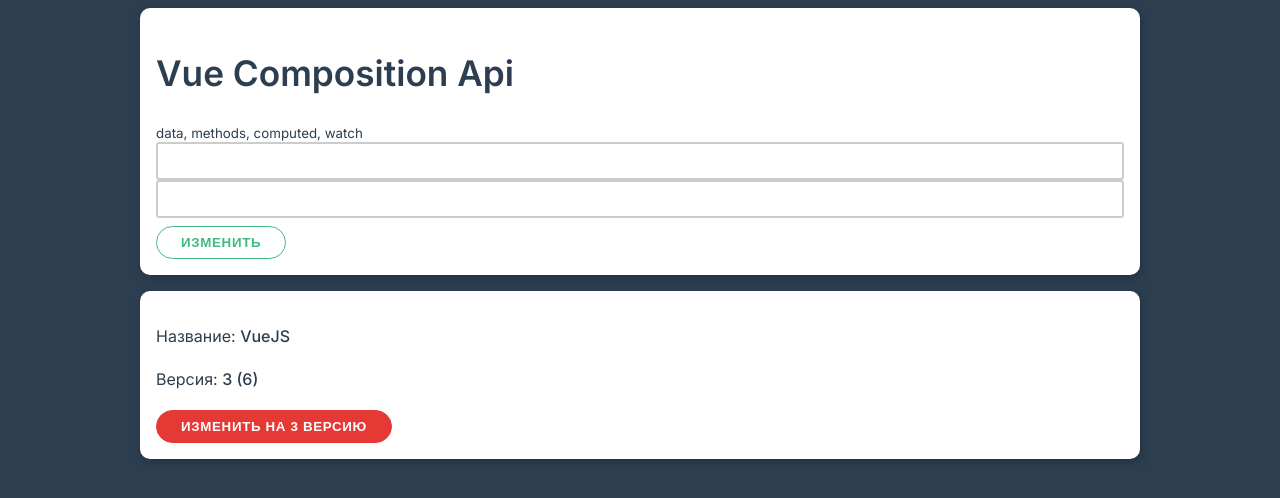
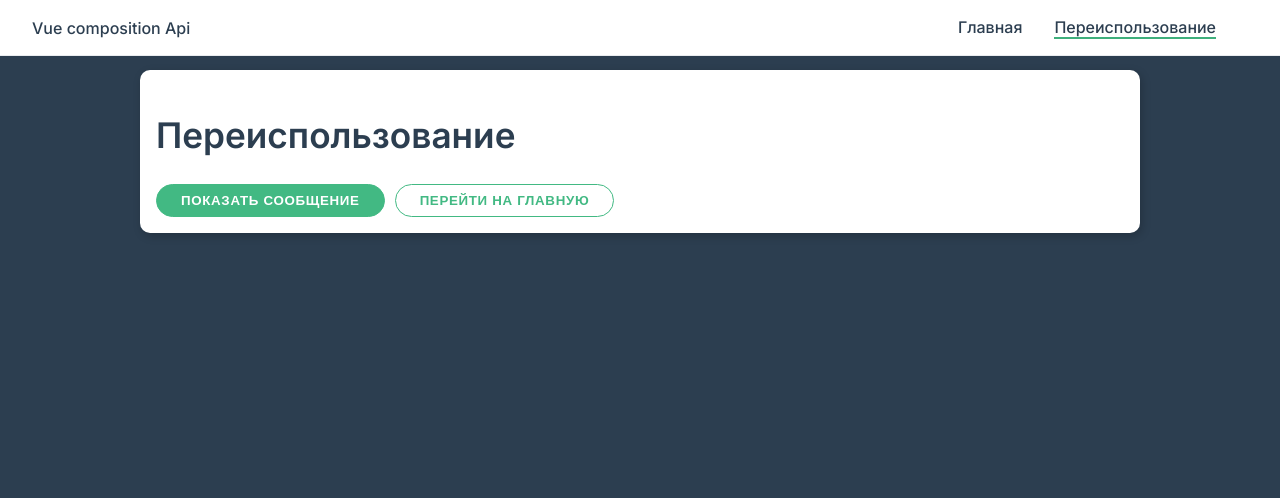
Before and after one commit to barzankaevMohdan/vue-composition-api, a Vue app: page /reusable in a window 1280 px wide. Shown: the top 498 px of the page. Built offline with nearby package versions, Linux system fonts and the light colour scheme.

Commit message:
vue-router with api

```diff
--- a/package.json
+++ b/package.json
@@ -9,7 +9,8 @@
   },
   "dependencies": {
     "core-js": "^3.6.5",
-    "vue": "^3.0.0"
+    "vue": "^3.0.0",
+    "vue-router": "^4.0.9"
   },
   "devDependencies": {
     "@vue/cli-plugin-babel": "~4.5.0",
--- a/src/App.vue
+++ b/src/App.vue
@@ -1,77 +1,20 @@
 <template>
-  <div class="container">
-    <div class="card">
-      <h1>Vue Composition Api</h1>
-      <small>data, methods, computed, watch</small>
-      <div class="form-control">
-        <input type="text" ref="textInput">
-        <input type="text" v-model="firstName">
-      </div>
-
-      <button class="btn" @click="change">Изменить</button>
-    </div>
-    <!-- <framework-info
-      :name="name"
-      :version="version"
-      @change-version="changeVersion"
-    ></framework-info> -->
-
-    <framework-info
-      @change-version="changeVersion"
-    ></framework-info>
+  <header class="navbar">
+    <strong>Vue composition Api</strong>
+    <ul class="navbar-menu">
+      <li>
+        <router-link to="/">Главная</router-link>
+      </li>
+      <li>
+        <router-link to="/reusable">Переиспользование</router-link>
+      </li>
+    </ul>
+  </header>
+  <div class="container with-nav">
+    <router-view></router-view>
   </div>
 </template>
 
 <script>
-import FrameworkInfo from './FrameworkInfo'
-import {
-  ref,
-  watch,
-  provide
-  } from 'vue'
 
-export default {
-  setup() {
-    const name = ref('VueJS')
-    const version = ref(3)
-    const textInput = ref(null)
-    const firstName = ref('')
-
-    // watch([doubleVersion, name], (newValues, oldValues) => {
-    //   console.log('new version', newValues[0])
-    //   console.log('new name', newValues[1])
-    //   console.log('old version', oldValues[0])
-    //   console.log('old name', oldValues[1])
-    // })
-
-    watch(firstName, (newV) => {
-      console.log('v-model:value', newV)
-    })
-
-    function changeInfo () {
-      name.value = 'Vue JS !'
-      version.value= 4
-
-      console.log('ref', textInput.value.value)
-      console.log('v-model', firstName.value)
-    }
-
-    function changeVersion (num) {
-      version.value = num
-    }
-
-    provide('name', name)
-    provide('version', version)
-
-    return {
-      name,
-      version,
-      change: changeInfo,
-      textInput,
-      firstName,
-      changeVersion
-    }
-  },
-  components: { FrameworkInfo }
-}
 </script>
--- a/src/main.js
+++ b/src/main.js
@@ -1,5 +1,8 @@
 import { createApp } from 'vue'
 import App from './App.vue'
+import {router} from './router'
 import './theme.css'
 
-createApp(App).mount('#app')
+createApp(App)
+    .use(router)
+    .mount('#app')
--- /dev/null
+++ b/src/router.js
@@ -0,0 +1,13 @@
+import {createRouter, createWebHistory} from 'vue-router'
+import HomePage from './views/HomePAge'
+import Reusable from './views/Reusable'
+
+export const router = createRouter({
+    history: createWebHistory(),
+    routes: [
+        { path: '/', component: HomePage },
+        { path: '/reusable', component: Reusable}
+    ],
+    linkActiveClass: 'active',
+    linkExactActiveClass: 'active'
+})
--- /dev/null
+++ b/src/views/HomePAge.vue
@@ -0,0 +1,63 @@
+<template>
+    <div class="card">
+      <h1>Vue Composition Api</h1>
+      <small>data, methods, computed, watch</small>
+      <div class="form-control">
+        <input type="text" ref="textInput">
+        <input type="text" v-model="firstName">
+      </div>
+
+      <button class="btn" @click="change">Изменить</button>
+    </div>
+
+    <framework-info
+      @change-version="changeVersion"
+    ></framework-info>
+</template>
+
+<script>
+import FrameworkInfo from '../FrameworkInfo'
+import {
+  ref,
+  watch,
+  provide
+  } from 'vue'
+
+export default {
+  setup() {
+    const name = ref('VueJS')
+    const version = ref(3)
+    const textInput = ref(null)
+    const firstName = ref('')
+
+    watch(firstName, (newV) => {
+      console.log('v-model:value', newV)
+    })
+
+    function changeInfo () {
+      name.value = 'Vue JS !'
+      version.value= 4
+
+      console.log('ref', textInput.value.value)
+      console.log('v-model', firstName.value)
+    }
+
+    function changeVersion (num) {
+      version.value = num
+    }
+
+    provide('name', name)
+    provide('version', version)
+
+    return {
+      name,
+      version,
+      change: changeInfo,
+      textInput,
+      firstName,
+      changeVersion
+    }
+  },
+  components: { FrameworkInfo }
+}
+</script>
--- /dev/null
+++ b/src/views/Reusable.vue
@@ -0,0 +1,24 @@
+<template>
+    <div class="card">
+        <h1>Переиспользование</h1>
+
+        <button class="btn primary">Показать сообщение </button>
+        <button class="btn" @click="navigate">Перейти на главную</button>
+    </div>
+</template>
+
+<script>
+import {useRouter} from 'vue-router'
+export default {
+    setup() {
+        const router = useRouter()
+        const navigate = () => {
+            router.push('/')
+        }
+
+        return{
+            navigate
+        }
+    }
+}
+</script>
```
Also changed, not shown: 1 other file (tests, documents, lock files or other folders).
